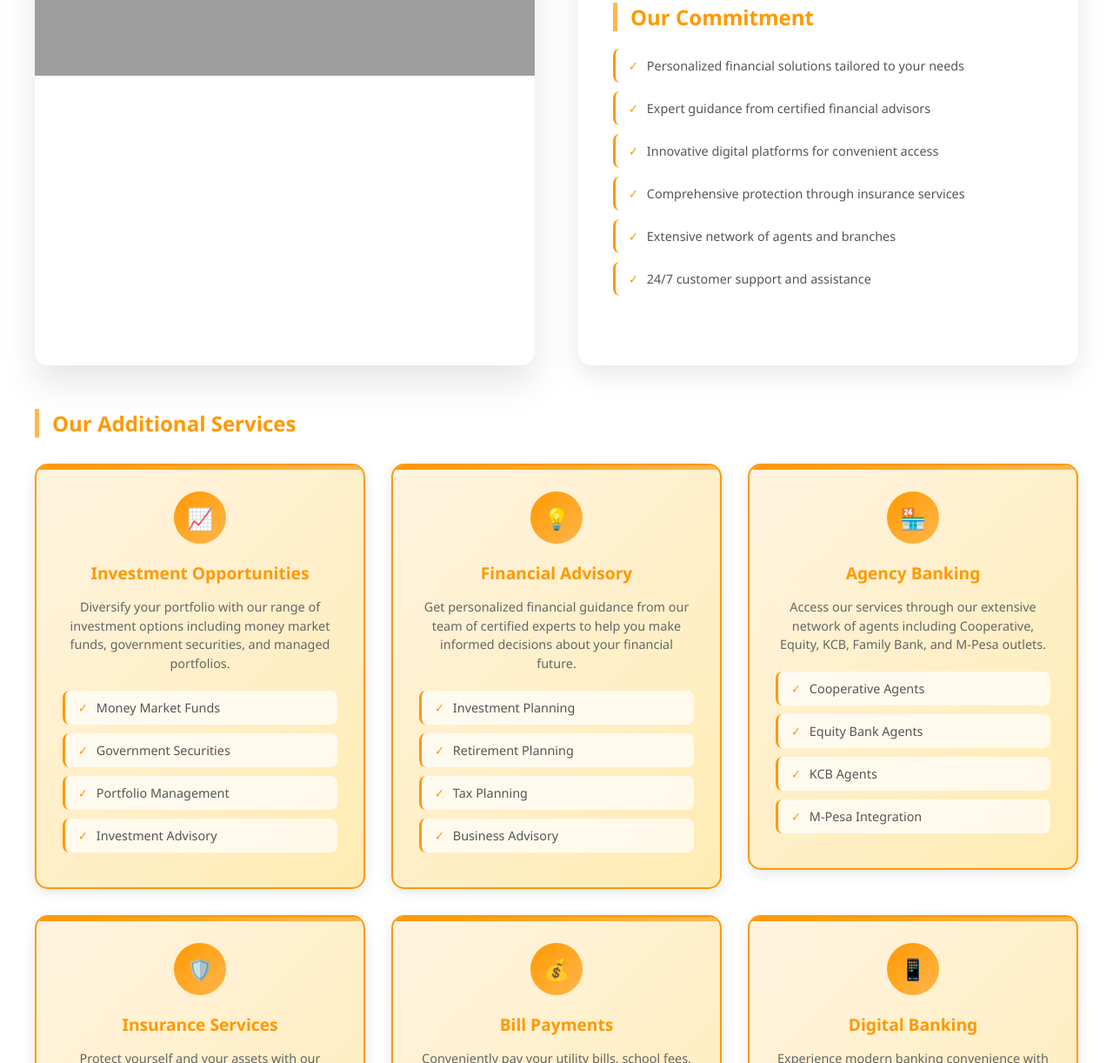
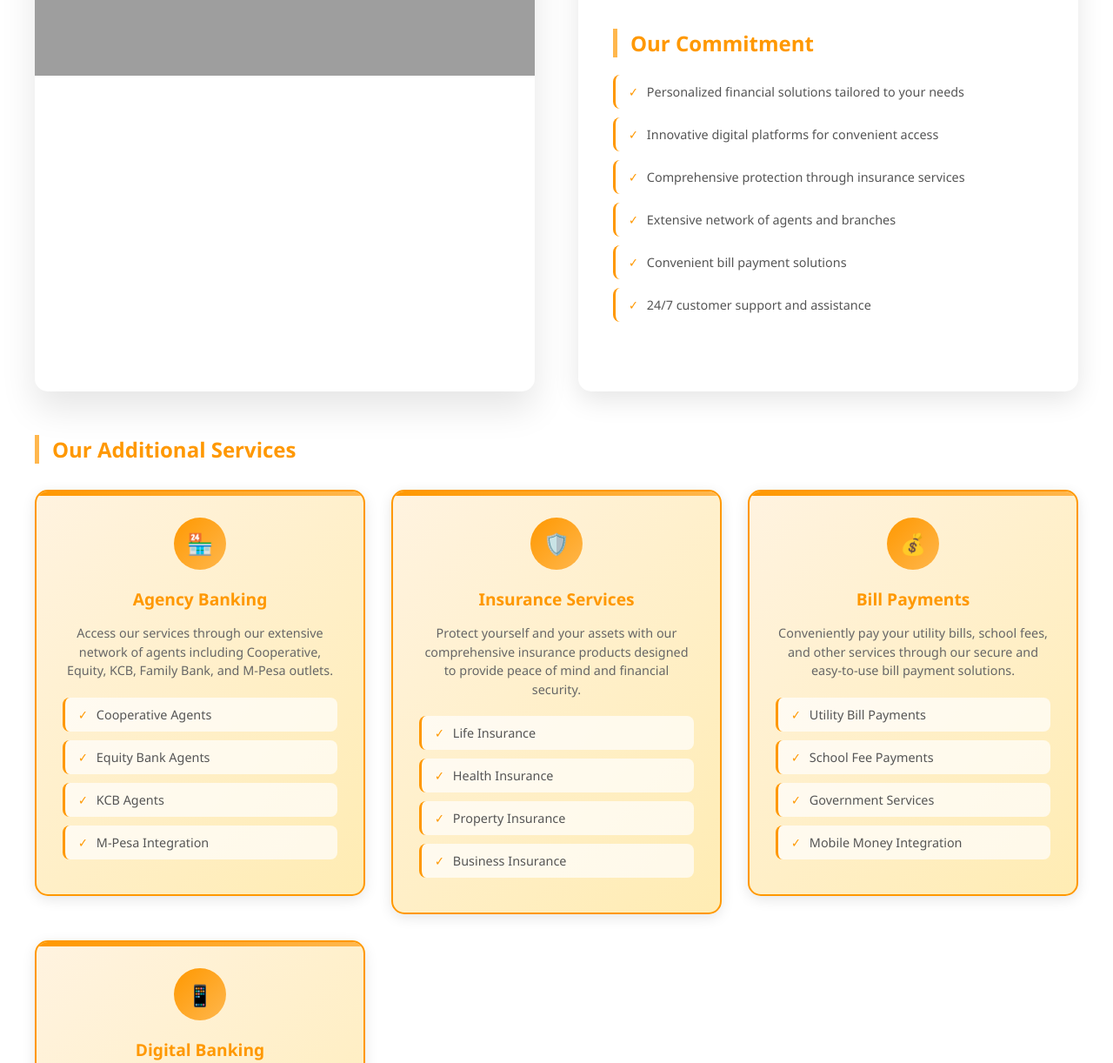
Before and after one commit to Riunga/Goodway, a plain HTML site: page otherservices.html in a window 1280 px wide. Shown: the part 613-1835 px from the top of the page at 87% size. Drawn offline with Linux system fonts and the light colour scheme; grey boxes are pictures that could not be loaded.

```diff
--- a/otherservices.html
+++ b/otherservices.html
@@ -297,17 +297,17 @@
             <div class="services-details">
                 <div class="services-subtitle">Complete Financial Solutions</div>
                 <div class="services-description">
-                    Beyond traditional banking, Goodway Sacco Society offers a comprehensive suite of financial services designed to support every aspect of your financial journey. From investment opportunities to insurance protection, digital banking convenience to expert financial advice, we're your trusted partner for complete financial well-being.
+                    Beyond traditional banking, Goodway Sacco Society offers a comprehensive suite of financial services designed to support every aspect of your financial journey. From insurance protection and digital banking convenience to extensive agent networks and convenient bill payment solutions, we're your trusted partner for complete financial well-being.
                 </div>
 
                 <div class="services-section">
                     <div class="section-title">Our Commitment</div>
                     <ul class="features-list">
                         <li class="feature-item">Personalized financial solutions tailored to your needs</li>
-                        <li class="feature-item">Expert guidance from certified financial advisors</li>
                         <li class="feature-item">Innovative digital platforms for convenient access</li>
                         <li class="feature-item">Comprehensive protection through insurance services</li>
                         <li class="feature-item">Extensive network of agents and branches</li>
+                        <li class="feature-item">Convenient bill payment solutions</li>
                         <li class="feature-item">24/7 customer support and assistance</li>
                     </ul>
                 </div>
@@ -318,30 +318,6 @@
         <div class="services-section">
             <div class="section-title">Our Additional Services</div>
             <div class="services-grid">
-                <div class="service-card">
-                    <div class="service-icon">📈</div>
-                    <div class="service-title">Investment Opportunities</div>
-                    <div class="service-desc">Diversify your portfolio with our range of investment options including money market funds, government securities, and managed portfolios.</div>
-                    <ul class="features-list">
-                        <li class="feature-item">Money Market Funds</li>
-                        <li class="feature-item">Government Securities</li>
-                        <li class="feature-item">Portfolio Management</li>
-                        <li class="feature-item">Investment Advisory</li>
-                    </ul>
-                </div>
-
-                <div class="service-card">
-                    <div class="service-icon">💡</div>
-                    <div class="service-title">Financial Advisory</div>
-                    <div class="service-desc">Get personalized financial guidance from our team of certified experts to help you make informed decisions about your financial future.</div>
-                    <ul class="features-list">
-                        <li class="feature-item">Investment Planning</li>
-                        <li class="feature-item">Retirement Planning</li>
-                        <li class="feature-item">Tax Planning</li>
-                        <li class="feature-item">Business Advisory</li>
-                    </ul>
-                </div>
-
                 <div class="service-card">
                     <div class="service-icon">🏪</div>
                     <div class="service-title">Agency Banking</div>
```
Also changed, not shown: backend/server.js (+9 -0 lines), index.html (+2 -2 lines), services.html (+0 -20 lines).
